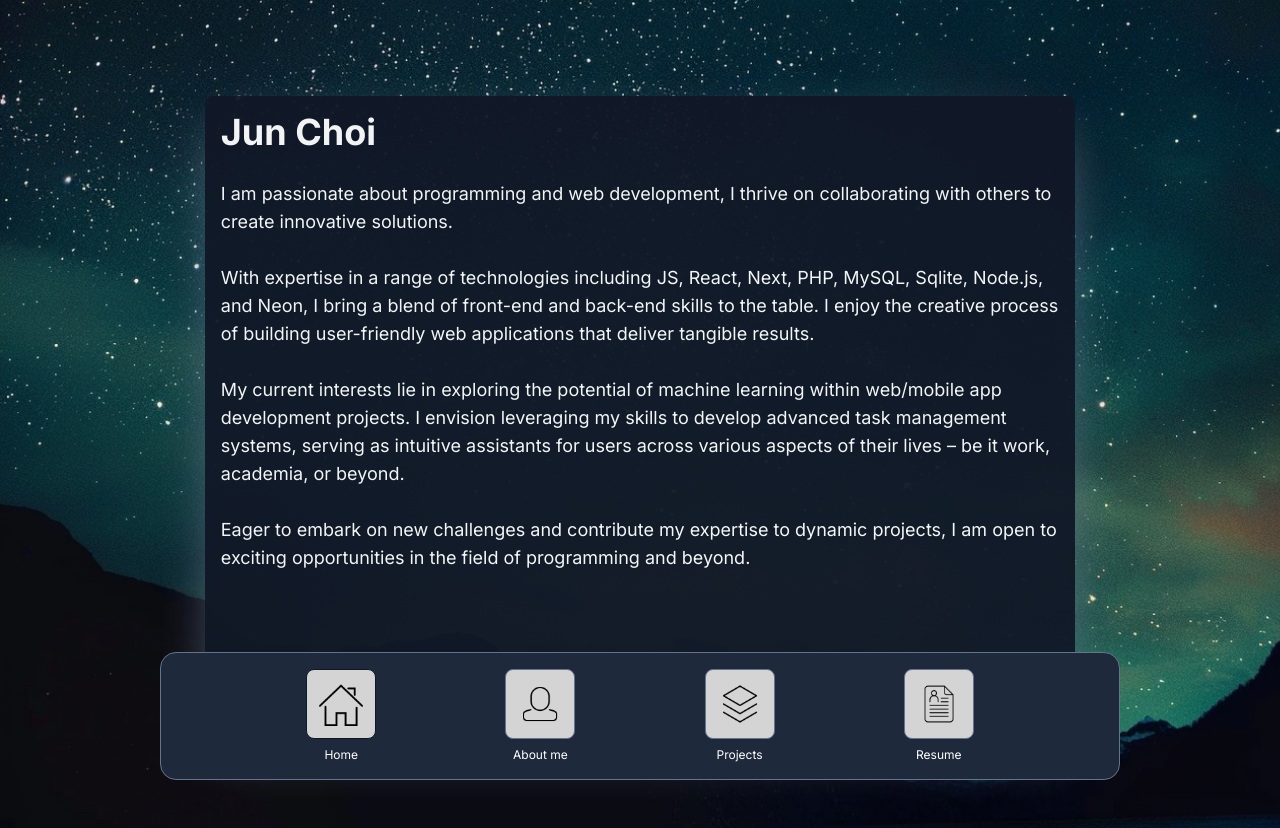
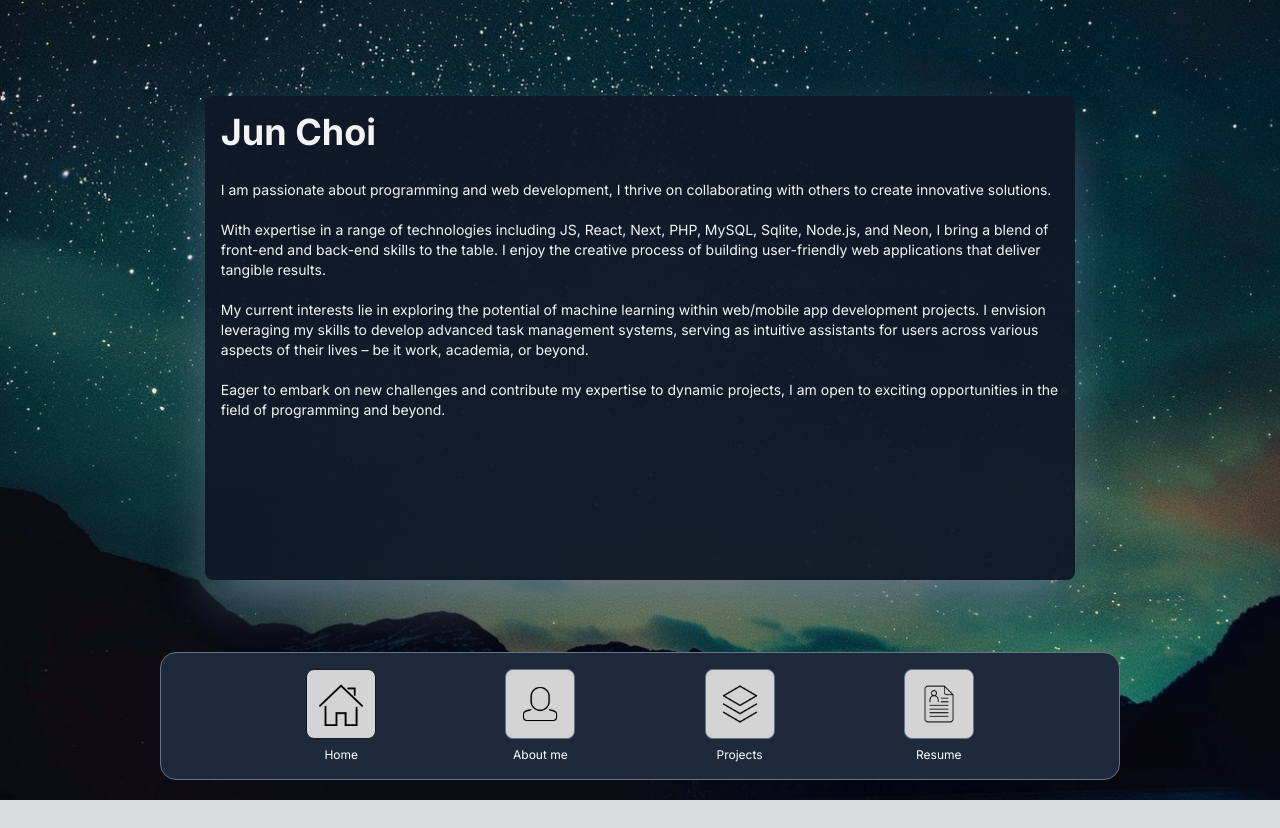
Before and after one commit to JunChoii/Portfolio, a Next.js app: page /aboutme in a window 1280 px wide. After the commit the page ends 800 px from the top, so only its background shows below. Built offline with nearby package versions, Linux system fonts and the light colour scheme.

Commit message:
Update AboutMe page content in page.tsx

```diff
--- a/src/app/aboutme/page.tsx
+++ b/src/app/aboutme/page.tsx
@@ -29,11 +29,13 @@ export default function AboutMe() {
       }}
     >
       <div className="top w-4/5 md:flex-row items-center justify-center md:justify-start ">
-        <h1 className="text-lg text-white shadow-2xl shadow-slate-500 pb-40 p-4 bg-gray-900 rounded-lg opacity-95">
+        <div className=" text-lg text-white shadow-2xl shadow-slate-500 pb-40 p-4 bg-gray-900 rounded-lg opacity-95">
           <h1 className="text-4xl font-bold text-white mb-2 md:mb-0">
             Jun Choi
           </h1>
+
           <br />
+          <div className="sm:text-sm">
             I am passionate about programming and web development, I thrive on
             collaborating with others to create innovative solutions.
             <br />
@@ -41,7 +43,8 @@ export default function AboutMe() {
             With expertise in a range of technologies including JS, React, Next,
             PHP, MySQL, Sqlite, Node.js, and Neon, I bring a blend of front-end
             and back-end skills to the table. I enjoy the creative process of
-          building user-friendly web applications that deliver tangible results.
+            building user-friendly web applications that deliver tangible
+            results.
             <br />
             <br />
             My current interests lie in exploring the potential of machine
@@ -52,10 +55,12 @@ export default function AboutMe() {
             <br />
             <br />
             Eager to embark on new challenges and contribute my expertise to
-          dynamic projects, I am open to exciting opportunities in the field of
-          programming and beyond.
-        </h1>
+            dynamic projects, I am open to exciting opportunities in the field
+            of programming and beyond.
           </div>
+        </div>
+      </div>
+
       <div
         className={`bottom ${showNavbar ? "opacity-100" : "opacity-0"}`}
         style={{ transition: "opacity 1s" }}
```
Lines whose indentation alone changed are shown as unchanged.
